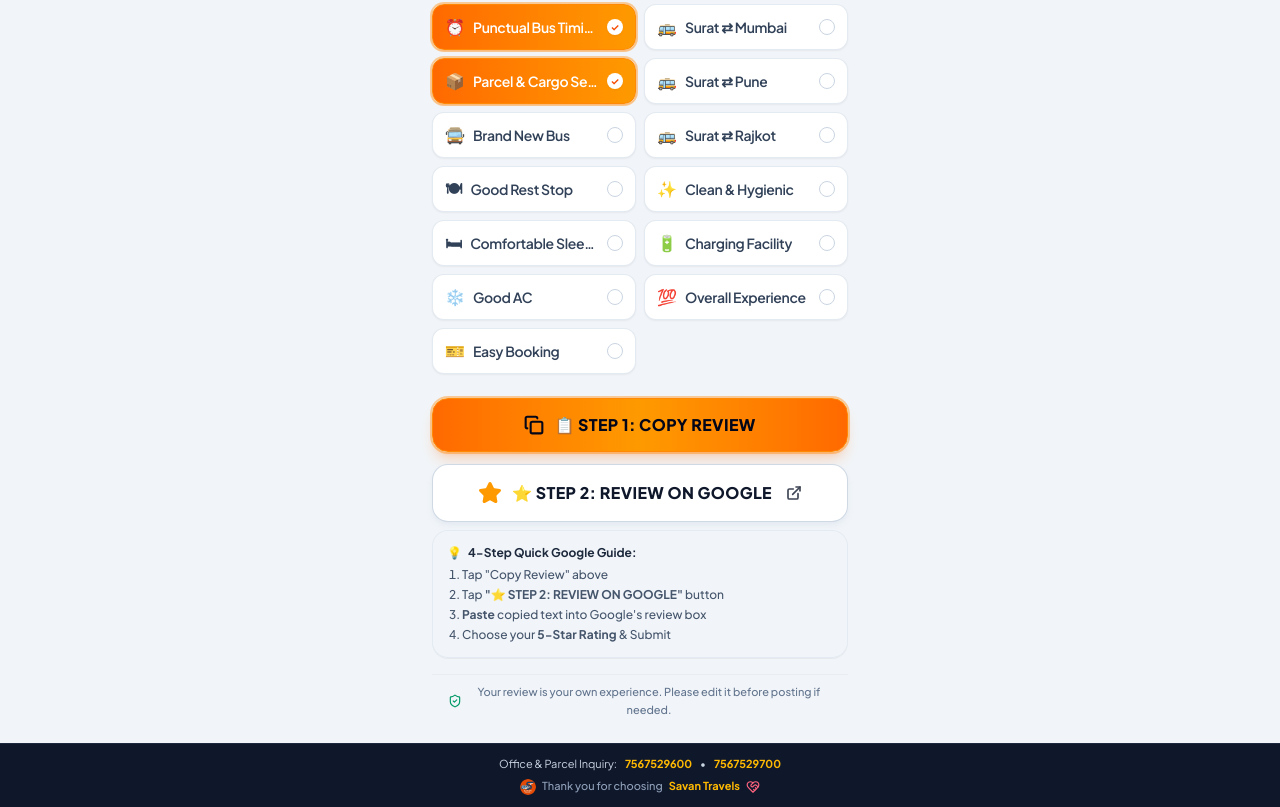
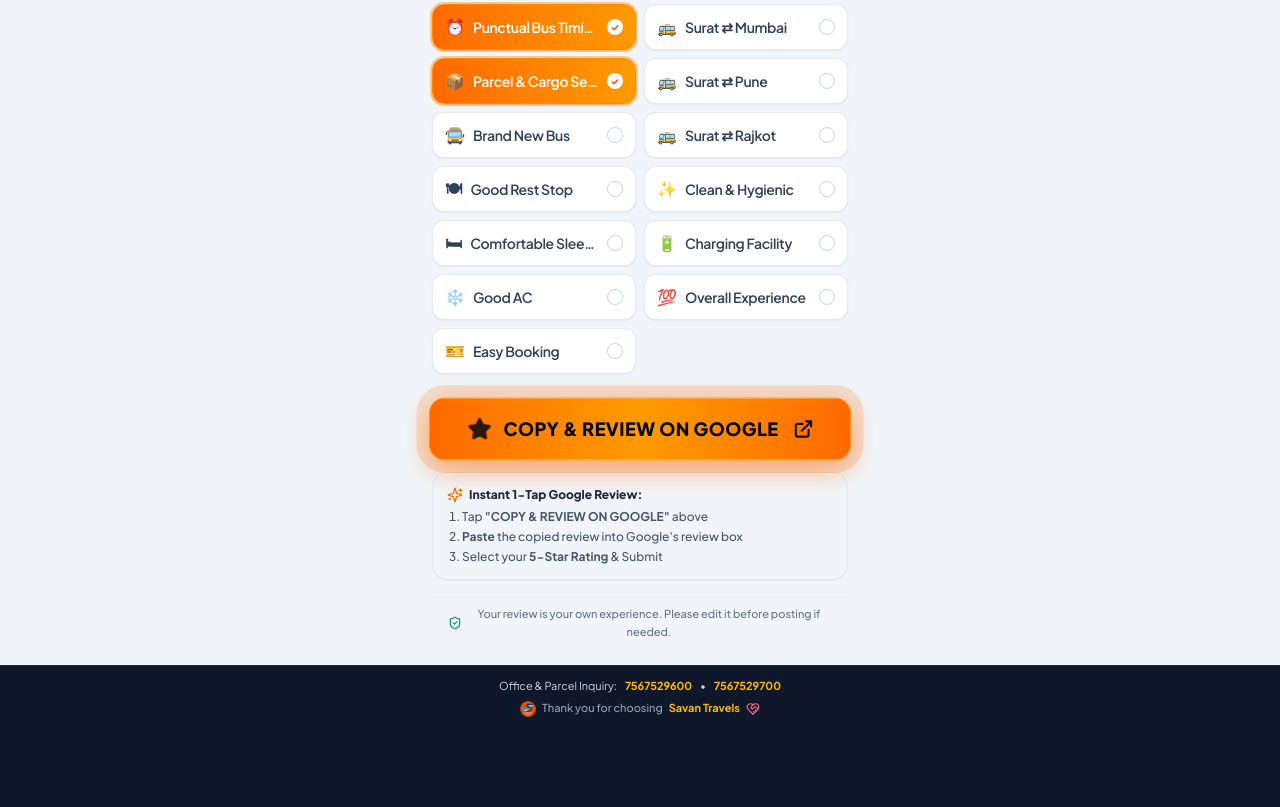
Before and after one commit to visubhai/savan-review, a React (Vite) app: page / in a window 1280 px wide. Shown: the part 643-1450 px from the top of the page. After the commit the page ends 1372 px from the top, so only its background shows below. Built offline with nearby package versions, Linux system fonts and the light colour scheme; the HTML template or start-up script is replaced by a standard one.

Commit message:
Single unified 1-tap Copy & Google Review button

```diff
--- a/src/App.jsx
+++ b/src/App.jsx
@@ -3,8 +3,7 @@ import { CHIPS_DATA } from './data/reviews';
 import { generateReview } from './utils/reviewGenerator';
 import { ReviewCard } from './components/ReviewCard';
 import { ReviewOption } from './components/ReviewOption';
-import { CopyButton } from './components/CopyButton';
-import { GoogleReviewButton } from './components/GoogleReviewButton';
+import { CopyAndReviewButton } from './components/CopyAndReviewButton';
 import { RefreshCw, ShieldCheck, HeartHandshake, PhoneCall } from 'lucide-react';
 
 // Auto-select the first 3 items of the Left Column by default (Staff, Timing, Parcel)
@@ -15,8 +14,6 @@ export default function App() {
 
   // Pre-generate review immediately on mount using initial default tags
   const [reviewText, setReviewText] = useState(() => generateReview(DEFAULT_INITIAL_TAGS));
-
-  const [isCopied, setIsCopied] = useState(false);
 
   // Instant chip toggle handler (synchronous, <1ms UI response)
   const handleToggleChip = useCallback((chipId) => {
@@ -37,10 +34,6 @@ export default function App() {
     const newReview = generateReview(selectedChips);
     setReviewText(newReview);
   }, [selectedChips]);
-
-  const handleCopySuccess = useCallback(() => {
-    setIsCopied(true);
-  }, []);
 
   // Separate chips into Left and Right columns for side-by-side alignment
   const leftColumnChips = useMemo(() => CHIPS_DATA.filter(c => c.col === 'left'), []);
@@ -85,7 +78,7 @@ export default function App() {
               <PhoneCall className="w-3.5 h-3.5" />
               Office & Parcel:
             </span>
-            <div className="flex items-center gap-2">
+            <div className="flex items-center gap-2 font-semibold">
               <a
                 href="tel:7567529600"
                 className="hover:text-amber-300 transition-colors underline decoration-slate-600 underline-offset-2"
@@ -168,15 +161,10 @@ export default function App() {
           </div>
         </section>
 
-        {/* STEP 3: ACTION BUTTONS (COPY & GOOGLE) */}
-        <section className="space-y-3 pt-2">
-          <CopyButton
+        {/* STEP 3: SINGLE UNIFIED CTA BUTTON (COPY & REVIEW ON GOOGLE) */}
+        <section className="pt-2">
+          <CopyAndReviewButton
             textToCopy={reviewText}
-            onCopySuccess={handleCopySuccess}
-          />
-
-          <GoogleReviewButton
-            isCopied={isCopied}
           />
         </section>
 
--- /dev/null
+++ b/src/components/CopyAndReviewButton.jsx
@@ -0,0 +1,104 @@
+import React, { useState } from 'react';
+import { Star, ExternalLink, Check, Copy, Sparkles } from 'lucide-react';
+
+export const GOOGLE_REVIEW_URL = 'https://search.google.com/local/writereview?placeid=ChIJoZ0ZYgBP4DsRglX2PXFQ7rk';
+
+export function CopyAndReviewButton({ textToCopy }) {
+  const [copied, setCopied] = useState(false);
+  const [errorMsg, setErrorMsg] = useState('');
+
+  const handleCopyAndOpenGoogle = async () => {
+    if (!textToCopy) return;
+
+    let success = false;
+
+    // 1. Copy text to Clipboard
+    if (navigator.clipboard && window.isSecureContext) {
+      try {
+        await navigator.clipboard.writeText(textToCopy);
+        success = true;
+      } catch (err) {
+        console.warn('Clipboard API failed, attempting fallback...', err);
+      }
+    }
+
+    // Fallback copy for legacy browsers
+    if (!success) {
+      try {
+        const textArea = document.createElement('textarea');
+        textArea.value = textToCopy;
+        textArea.style.position = 'fixed';
+        textArea.style.left = '-999999px';
+        textArea.style.top = '-999999px';
+        document.body.appendChild(textArea);
+        textArea.focus();
+        textArea.select();
+        success = document.execCommand('copy');
+        textArea.remove();
+      } catch (err) {
+        console.error('Fallback copy failed', err);
+      }
+    }
+
+    if (success) {
+      setCopied(true);
+      setErrorMsg('');
+
+      // 2. Open Google Review URL in new tab / browser handler
+      window.open(GOOGLE_REVIEW_URL, '_blank', 'noopener,noreferrer');
+
+      setTimeout(() => setCopied(false), 5000);
+    } else {
+      // Even if clipboard copy fails, still open Google link so customer is not blocked
+      window.open(GOOGLE_REVIEW_URL, '_blank', 'noopener,noreferrer');
+      setErrorMsg('Could not auto-copy — please select and copy text manually on Google.');
+    }
+  };
+
+  return (
+    <div className="w-full flex flex-col gap-3">
+      {/* SINGLE UNIFIED PRIMARY CTA BUTTON */}
+      <button
+        type="button"
+        onClick={handleCopyAndOpenGoogle}
+        className={`w-full min-h-[62px] py-4 px-6 rounded-2xl text-lg font-black flex items-center justify-center gap-3 transition-all duration-200 cursor-pointer active:scale-[0.98] shadow-xl touch-manipulation border ${
+          copied
+            ? 'bg-gradient-to-r from-emerald-500 via-teal-500 to-emerald-500 text-white border-emerald-400 ring-4 ring-emerald-500/40 shadow-emerald-500/30'
+            : 'bg-gradient-to-r from-orange-500 via-amber-500 to-orange-500 hover:from-orange-400 hover:to-amber-400 text-slate-950 border-orange-400 google-glow-active ring-4 ring-orange-400/40 shadow-orange-500/30'
+        }`}
+      >
+        {copied ? (
+          <>
+            <Check className="w-6 h-6 stroke-[3] animate-bounce shrink-0 text-white" />
+            <span className="tracking-wide">✓ COPIED! OPENING GOOGLE...</span>
+          </>
+        ) : (
+          <>
+            <Star className="w-6 h-6 text-slate-950 fill-slate-950 shrink-0 animate-pulse" />
+            <span className="tracking-wide">COPY & REVIEW ON GOOGLE</span>
+            <ExternalLink className="w-5 h-5 ml-0.5 opacity-90 stroke-[2.5] shrink-0" />
+          </>
+        )}
+      </button>
+
+      {/* QUICK INSTRUCTION GUIDE */}
+      <div className="bg-slate-100/90 p-3.5 rounded-2xl border border-slate-200/80 text-xs text-slate-600 space-y-1.5 shadow-2xs">
+        <p className="font-extrabold text-slate-800 flex items-center gap-1.5 text-xs">
+          <Sparkles className="w-4 h-4 text-orange-500 shrink-0" />
+          <span>Instant 1-Tap Google Review:</span>
+        </p>
+        <ol className="list-decimal list-inside space-y-1 text-slate-600 pl-0.5 font-medium">
+          <li>Tap <strong>"COPY & REVIEW ON GOOGLE"</strong> above</li>
+          <li><strong>Paste</strong> the copied review into Google's review box</li>
+          <li>Select your <strong>5-Star Rating</strong> & Submit</li>
+        </ol>
+      </div>
+
+      {errorMsg && (
+        <p className="text-xs text-rose-600 font-medium text-center bg-rose-50 p-2 rounded-lg border border-rose-200">
+          {errorMsg}
+        </p>
+      )}
+    </div>
+  );
+}
```
